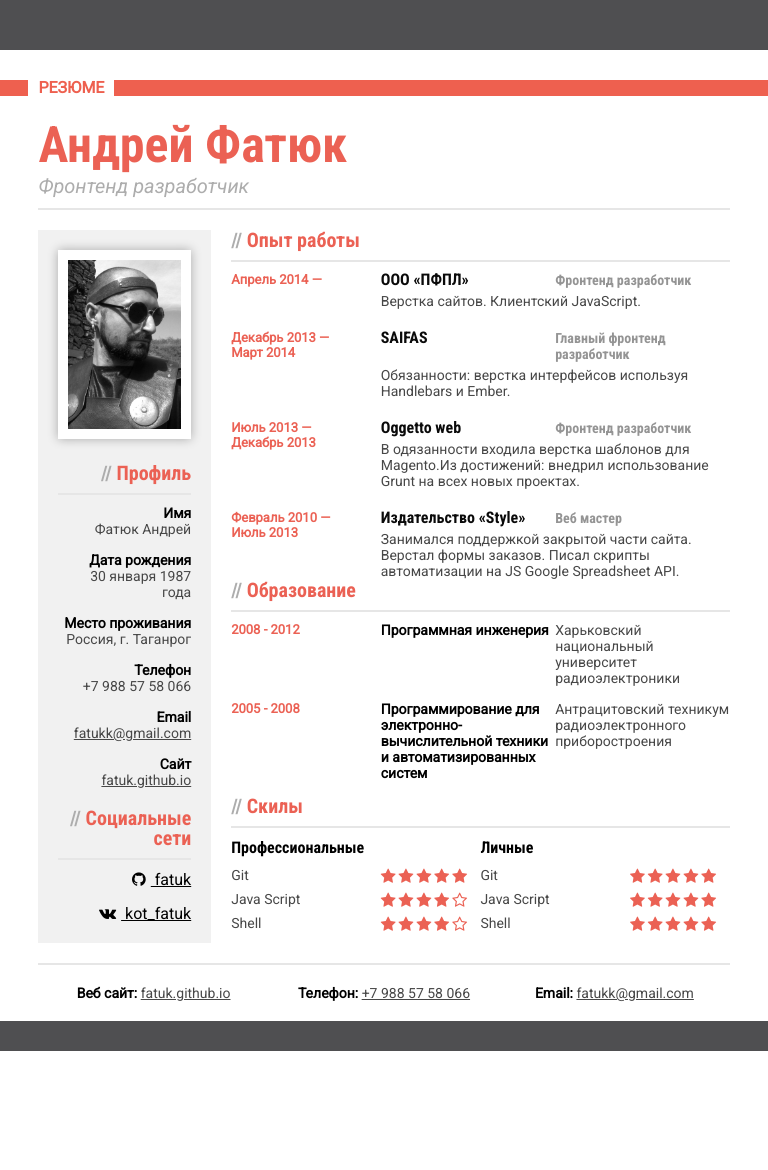
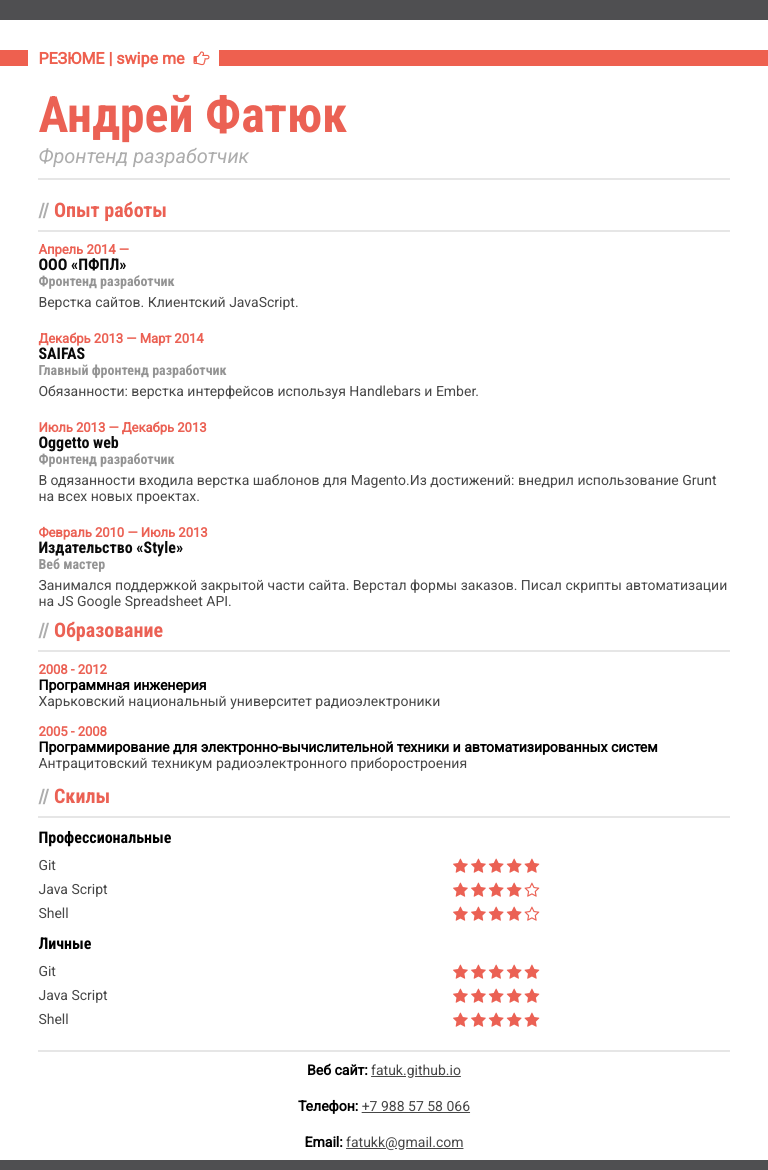
Before and after one commit to fatuk/fatuk.github.com, a website: page index.html in a window 768 px wide. Before the commit the page ends 1051 px from the top, so only its background shows below. Drawn offline with Linux system fonts and the light colour scheme.

Commit message:
Add mediaqueries

```diff
--- a/index.html
+++ b/index.html
@@ -20,6 +20,10 @@
                 <div class="container__inner">
                     <div class="line-title__text">
                         Резюме
+                        <span class="line-title__swipe">
+                            | swipe me
+                            <i class="fa fa-hand-o-right bounceInLeft"></i>
+                        </span>
                     </div>
                 </div>
             </div>
--- a/less/education.less
+++ b/less/education.less
@@ -24,6 +24,7 @@
 		width: 35%;
     	.em(font-size, 14px);
 		font-weight: bold;
+		padding-right: 20px;
 	}
 	&__univercity {
 		float: left;
--- a/less/experience.less
+++ b/less/experience.less
@@ -2,8 +2,7 @@
 	&__list {
 		list-style: none;
 		padding: 0;
-		margin: 0;
-		margin-top: 10px;
+		margin: 10px 0;
 	}
 	&__item {
 		.clearfix();
--- a/less/line-title.less
+++ b/less/line-title.less
@@ -13,4 +13,35 @@
 		line-height: 1;
 		margin-left: -10px;
 	}
+	&__swipe {
+		text-transform: none;
+		.fa {
+			padding-left: 5px;
+		}
+	}
 }
+
+@keyframes bounceInLeft {
+  	0%, 50%, 100% {
+    	transition-timing-function: cubic-bezier(0.215, 0.610, 0.355, 1.000);
+  	}
+
+  	0% {
+    	// opacity: 0;
+    	transform: translate3d(0px, 0, 0);
+  	}
+
+  	50% {
+    	// opacity: 1;
+    	transform: translate3d(5px, 0, 0);
+  	}
+
+  	100% {
+    	transform: translate3d(0px, 0, 0);
+  	}
+
+}
+
+.bounceInLeft {
+  	animation: bounceInLeft .5s infinite;
+}
--- a/less/main.less
+++ b/less/main.less
@@ -1,8 +1,12 @@
 @import '../bower_components/normalize-less/normalize';
 @import '../bower_components/3l/styles';
+
+
 @import 'vars';
 @import 'mixin';
 @import 'type';
+
+
 @import 'layout';
 @import 'site-header';
 @import 'line-title';
@@ -12,3 +16,6 @@
 @import 'education';
 @import 'skills';
 @import 'site-footer';
+
+
+@import 'media';
--- /dev/null
+++ b/less/media.less
@@ -0,0 +1,74 @@
+// Extra small devices
+@media (max-width: 768px) {
+	.site-header {
+		border-top: solid 20px #4F4F51;
+	}
+	.site-footer {
+		border-bottom: solid 10px #4F4F51;
+	}
+	.short-info {
+		display: none;
+		position: absolute;
+		width: 30%;
+		left: 0;
+		top: 0;
+	}
+	.main-info {
+		padding: 0;
+		width: 100%;
+	}
+	.site-footer__item {
+		padding: 10px 0;
+		width: 100%;
+	}
+	.skills__column {
+		width: 100%;
+		margin-bottom: 10px;
+		&:last-child {
+			margin-bottom: 0;
+		}
+	}
+	.experience__date {
+		width: 100%;
+	}
+	.experience__container {
+		width: 100%;
+	}
+	.experience__company {
+		width: 100%;
+	}
+	.experience__position {
+		float: left;
+		width: 100%;
+	}
+	.education__date {
+		width: 100%;
+	}
+	.education__course {
+		width: 100%;
+	}
+	.education__univercity {
+		width: 100%;
+	}
+}
+
+// Small devices Tablets
+@media (min-width: 768px) and (max-width: 992px) {
+	.short-info {
+		display: none;
+	}
+	.main-info {
+		padding: 0;
+		width: 100%;
+	}
+}
+
+// Medium devices
+@media (min-width: 992px) and (max-width: 1200px) {
+
+}
+
+// Large devices Desktops
+@media (min-width: 1200px) {
+
+}
```
Also changed, not shown: css/main.css, 1 other file.
